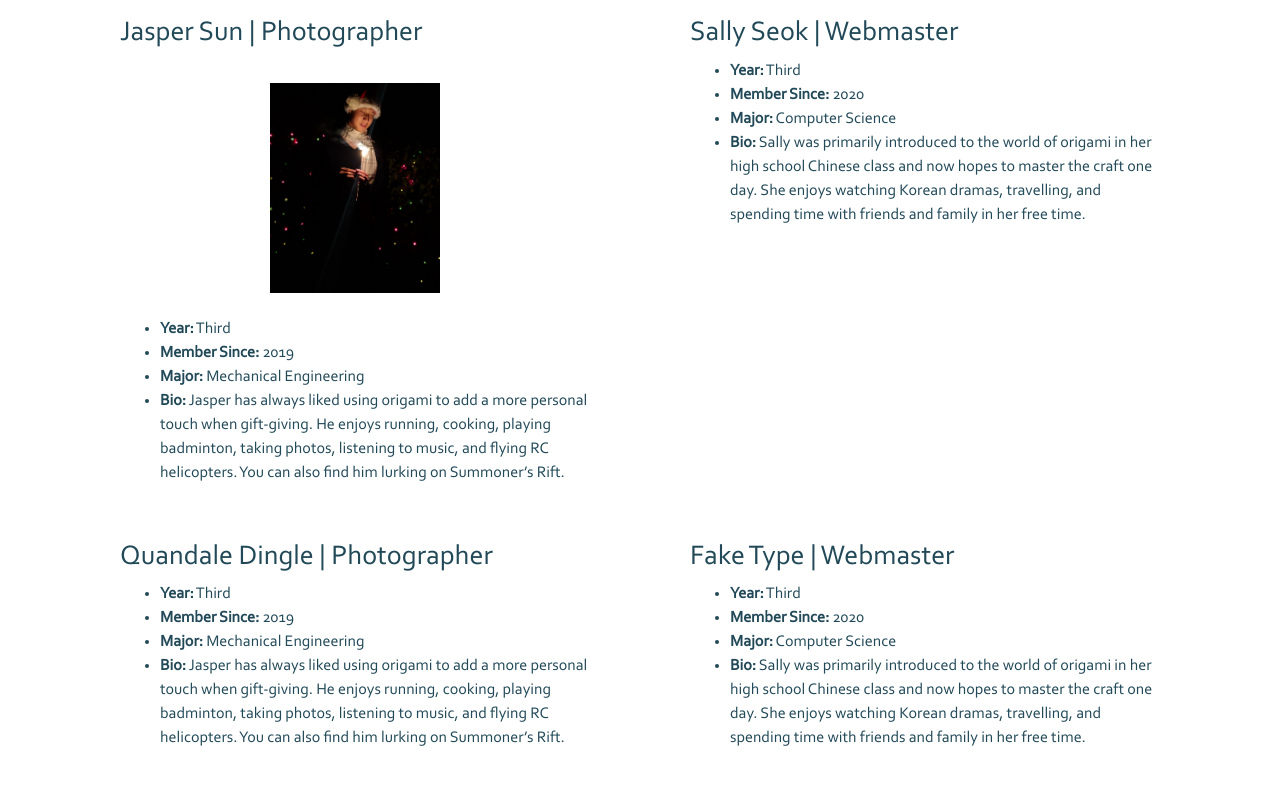
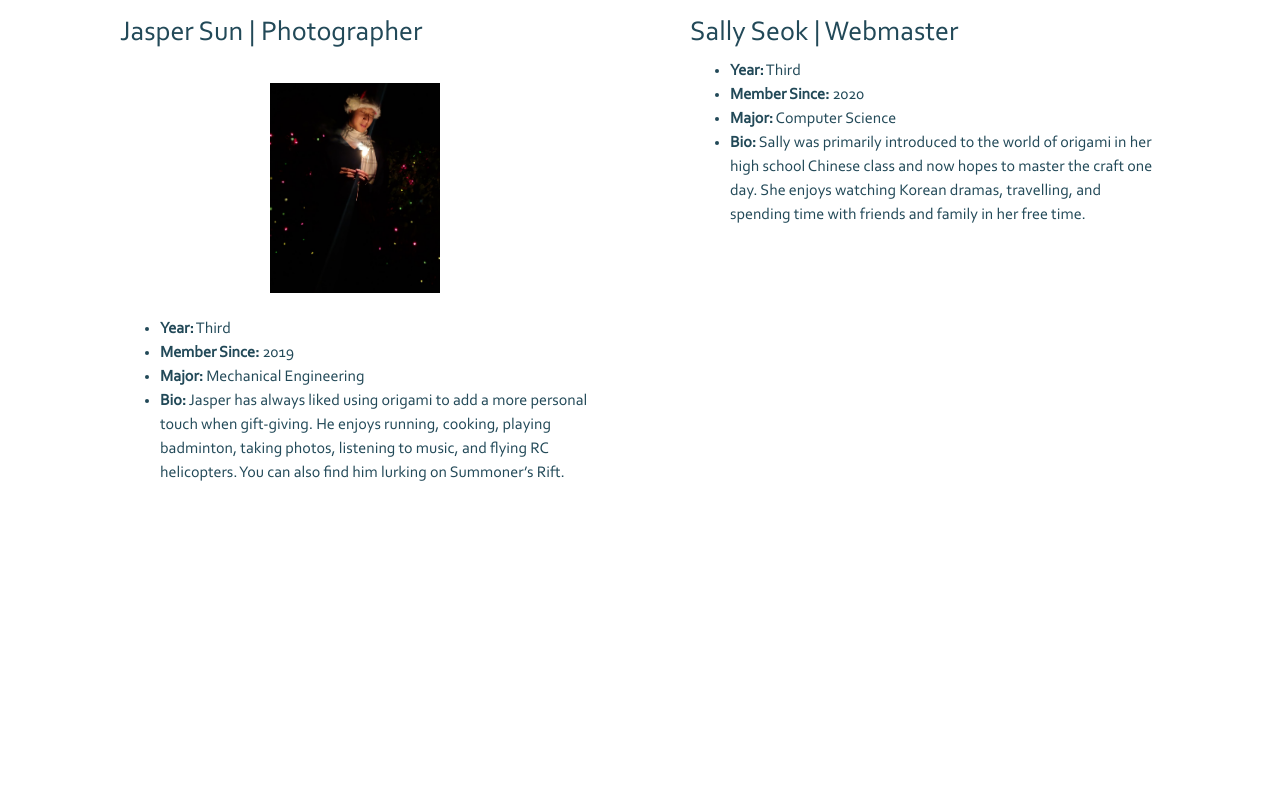
Before and after one commit to ryanlee4390/BOFA-Website, a website: page src/boardmembers.html in a window 1280 px wide. Shown: the part 2928-3714 px from the top of the page. After the commit the page ends 3449 px from the top, so only its background shows below. Drawn offline with nearby package versions, Linux system fonts and the light colour scheme.

Commit message:
Spacing changes

```diff
--- a/src/boardmembers.html
+++ b/src/boardmembers.html
@@ -253,33 +253,7 @@
             </div>
 
         </div>
-        <div class="row">
 
-            <div class="col-lg-6">
-                <h3>Quandale Dingle | Photographer</h3>
-                <ul>
-                    <li><strong>Year:</strong> Third</li>
-                    <li><strong>Member Since:</strong> 2019</li>
-                    <li><strong>Major:</strong> Mechanical Engineering</li>
-                    <li><strong>Bio:</strong> Jasper has always liked using origami to add a more personal touch when
-                        gift-giving. He enjoys running, cooking, playing badminton, taking photos, listening to music, and
-                        flying RC helicopters. You can also find him lurking on Summoner’s Rift. </li>
-                </ul>
-            </div>
-
-            <div class="col-lg-6">
-                <h3>Fake Type | Webmaster</h3>
-                <ul>
-                    <li><strong>Year:</strong> Third</li>
-                    <li><strong>Member Since:</strong> 2020</li>
-                    <li><strong>Major:</strong> Computer Science</li>
-                    <li><strong>Bio:</strong> Sally was primarily introduced to the world of origami in her high school
-                        Chinese class and now hopes to master the craft one day. She enjoys watching Korean dramas,
-                        travelling, and spending time with friends and family in her free time. </li>
-                </ul>
-            </div>
-
-        </div>
     </div>
 
     <!--<script src="node_modules/jquery/dist/jquery.slim.min.js"></script>
```
Also changed, not shown: src/photogallery.html (+8 -0 lines).
